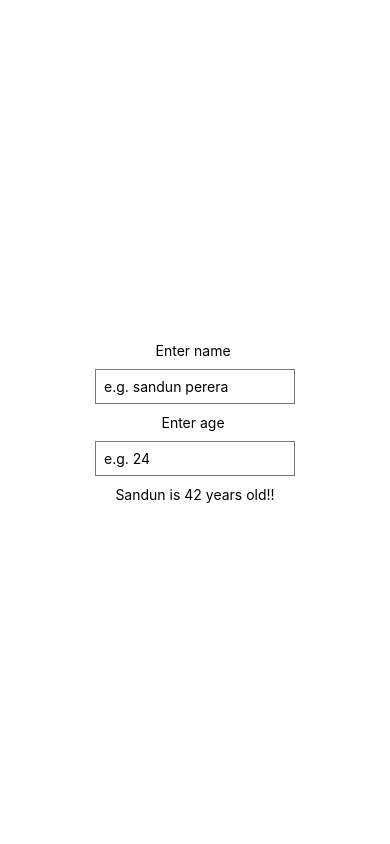
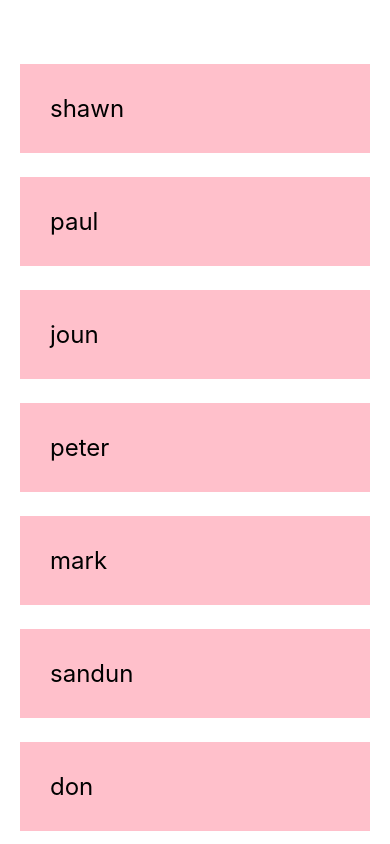
Before and after one commit to sandun24/react_native_tutorial, a React Native app: screen / in a window 390 px wide. Built offline with nearby package versions, Linux system fonts and the light colour scheme.

Commit message:
added list and scroll

```diff
--- a/App.js
+++ b/App.js
@@ -1,37 +1,31 @@
 import { StatusBar } from 'expo-status-bar';
 import React, {useState} from 'react';
-import { Button, StyleSheet, Text, TextInput, View } from 'react-native';
+import { Button, ScrollView, StyleSheet, Text, TextInput, View } from 'react-native';
 
 export default function App() {
 
-  const [name,setName] = useState('Sandun');
-  const [age, setAge] = useState('42');
-
-  const changeName = (val) => {
-    setName(val);
-  }
-
-  const changeAge = (val) => {
-    setAge(val);
-  }
-
+  const [people, setPeople] = useState([
+    { name: 'shawn', key: '1'},
+    { name: 'paul', key: '2'},
+    { name: 'joun', key: '3'},
+    { name: 'peter', key: '4'},
+    { name: 'mark', key: '5'},
+    { name: 'sandun', key: '6'},
+    { name: 'don', key: '7'},
+  ]);
 
   return (
     <View style={styles.container}>
-      <Text>Enter name </Text>
-      <TextInput
-        style={styles.input}
-        placeholder='e.g. sandun perera'
-        onChangeText={changeName}
-         />
-      <Text>Enter age </Text>
-      <TextInput
-        keyboardType='numeric'
-        style={styles.input}
-        placeholder='e.g. 24'
-        onChangeText={changeAge}
-         />
-      <Text>{name} is {age} years old!!</Text>
+
+      <ScrollView>
+        { people.map(item => (
+            <View key={item.key}>
+              <Text style={styles.item}>{item.name}</Text>
+            </View>
+          )
+        )}
+      </ScrollView>
+
     </View>
   );
 }
@@ -40,8 +34,10 @@ const styles = StyleSheet.create({
   container: {
     flex: 1,
     backgroundColor: '#fff',
-    alignItems: 'center',
-    justifyContent: 'center',
+    paddingHorizontal: 20,
+    paddingTop: 40,
+    //alignItems: 'center',
+    //justifyContent: 'center',
   },
 
   input:{
@@ -50,5 +46,12 @@ const styles = StyleSheet.create({
     padding: 8,
     margin: 10,
     width: 200,
+  },
+
+  item: {
+    marginTop: 24,
+    padding: 30,
+    backgroundColor: 'pink',
+    fontSize: 24
   }
 });
```
